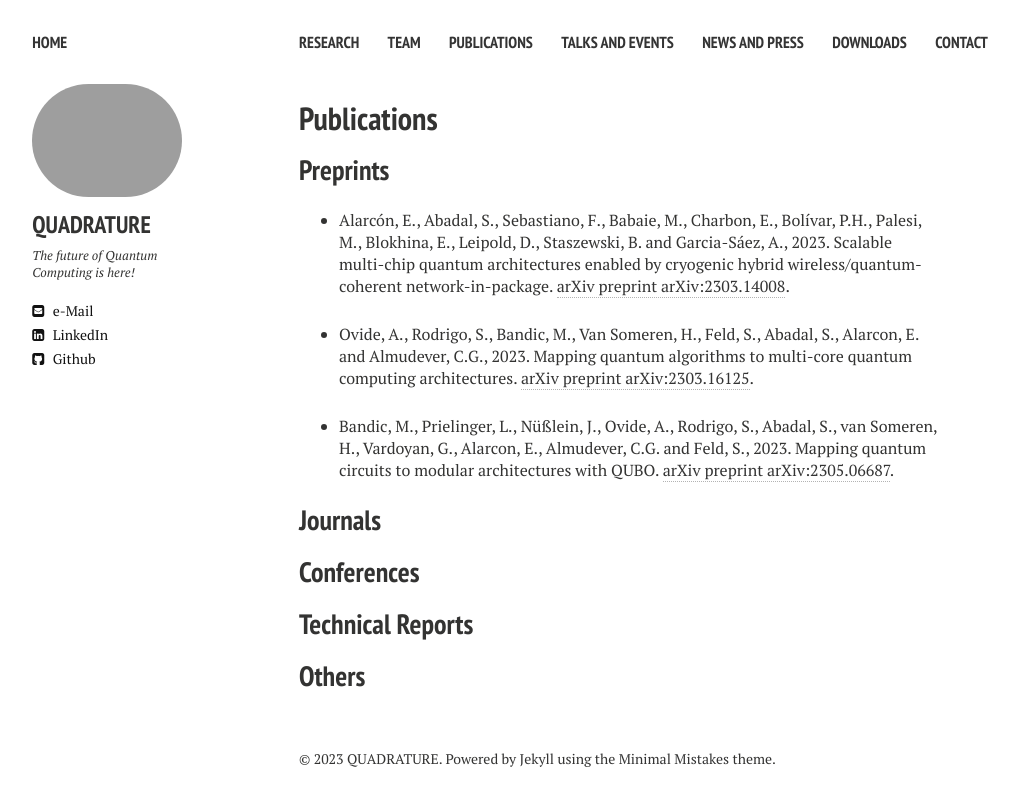
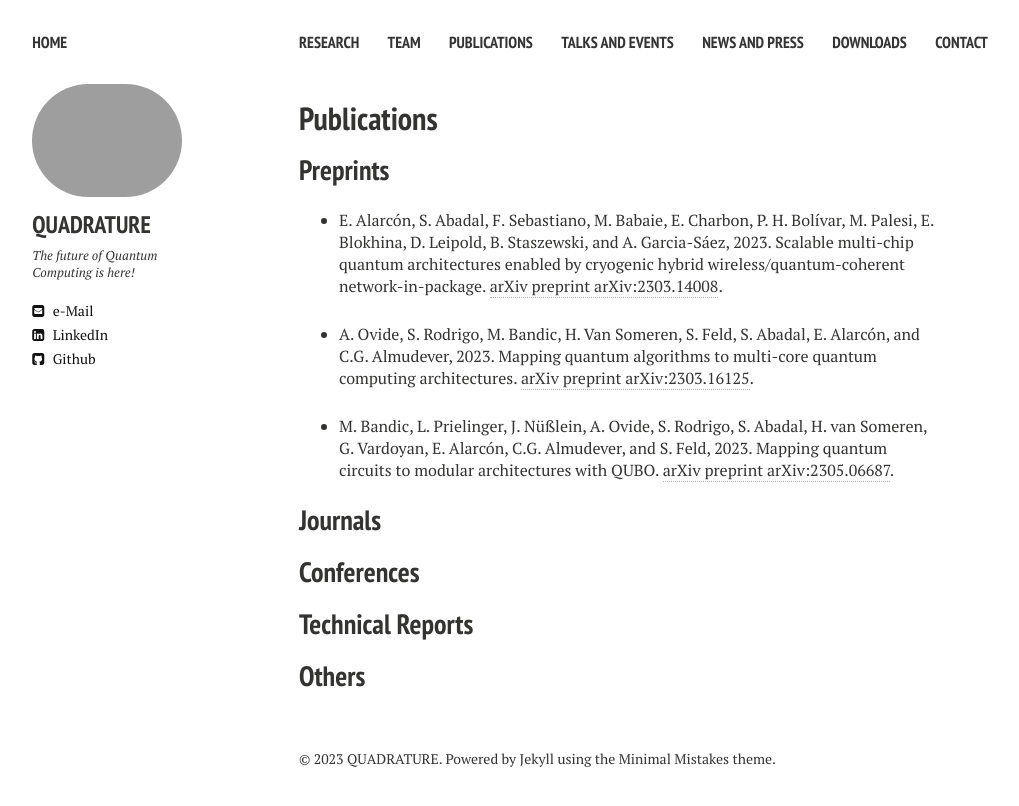
Before and after one commit to biddu/biddu.github.io, a Jekyll site: the page built from publications.md, in a window 1280 px wide. Shown: the top 806 px of the page, without its empty margins (21-1040 px from the left). Built offline with Jekyll 4.4.1, drawn with Linux system fonts in a browser that asks for light colours; nearby versions of some CDN libraries.

Commit message:
Update publications.md

```diff
--- a/publications.md
+++ b/publications.md
@@ -10,11 +10,11 @@ comments: false
 
 ## Preprints
 
-+ Alarcón, E., Abadal, S., Sebastiano, F., Babaie, M., Charbon, E., Bolívar, P.H., Palesi, M., Blokhina, E., Leipold, D., Staszewski, B. and Garcia-Sáez, A., 2023. Scalable multi-chip quantum architectures enabled by cryogenic hybrid wireless/quantum-coherent network-in-package. [arXiv preprint arXiv:2303.14008](https://arxiv.org/abs/2303.14008).
++ E. Alarcón, S. Abadal, F. Sebastiano, M. Babaie, E. Charbon, P. H. Bolívar, M. Palesi, E. Blokhina, D. Leipold, B. Staszewski, and A. Garcia-Sáez, 2023. Scalable multi-chip quantum architectures enabled by cryogenic hybrid wireless/quantum-coherent network-in-package. [arXiv preprint arXiv:2303.14008](https://arxiv.org/abs/2303.14008).
 
-+ Ovide, A., Rodrigo, S., Bandic, M., Van Someren, H., Feld, S., Abadal, S., Alarcon, E. and Almudever, C.G., 2023. Mapping quantum algorithms to multi-core quantum computing architectures. [arXiv preprint arXiv:2303.16125](https://arxiv.org/abs/2303.16125).
++ A. Ovide, S. Rodrigo, M. Bandic, H. Van Someren, S. Feld, S. Abadal, E. Alarcón, and C.G. Almudever, 2023. Mapping quantum algorithms to multi-core quantum computing architectures. [arXiv preprint arXiv:2303.16125](https://arxiv.org/abs/2303.16125).
 
-+ Bandic, M., Prielinger, L., Nüßlein, J., Ovide, A., Rodrigo, S., Abadal, S., van Someren, H., Vardoyan, G., Alarcon, E., Almudever, C.G. and Feld, S., 2023. Mapping quantum circuits to modular architectures with QUBO. [arXiv preprint arXiv:2305.06687](https://arxiv.org/abs/2305.06687).
++ M. Bandic, L. Prielinger, J. Nüßlein, A. Ovide, S. Rodrigo, S. Abadal, H. van Someren, G. Vardoyan, E. Alarcón, C.G. Almudever, and S. Feld, 2023. Mapping quantum circuits to modular architectures with QUBO. [arXiv preprint arXiv:2305.06687](https://arxiv.org/abs/2305.06687).
 
 ## Journals
 
```
